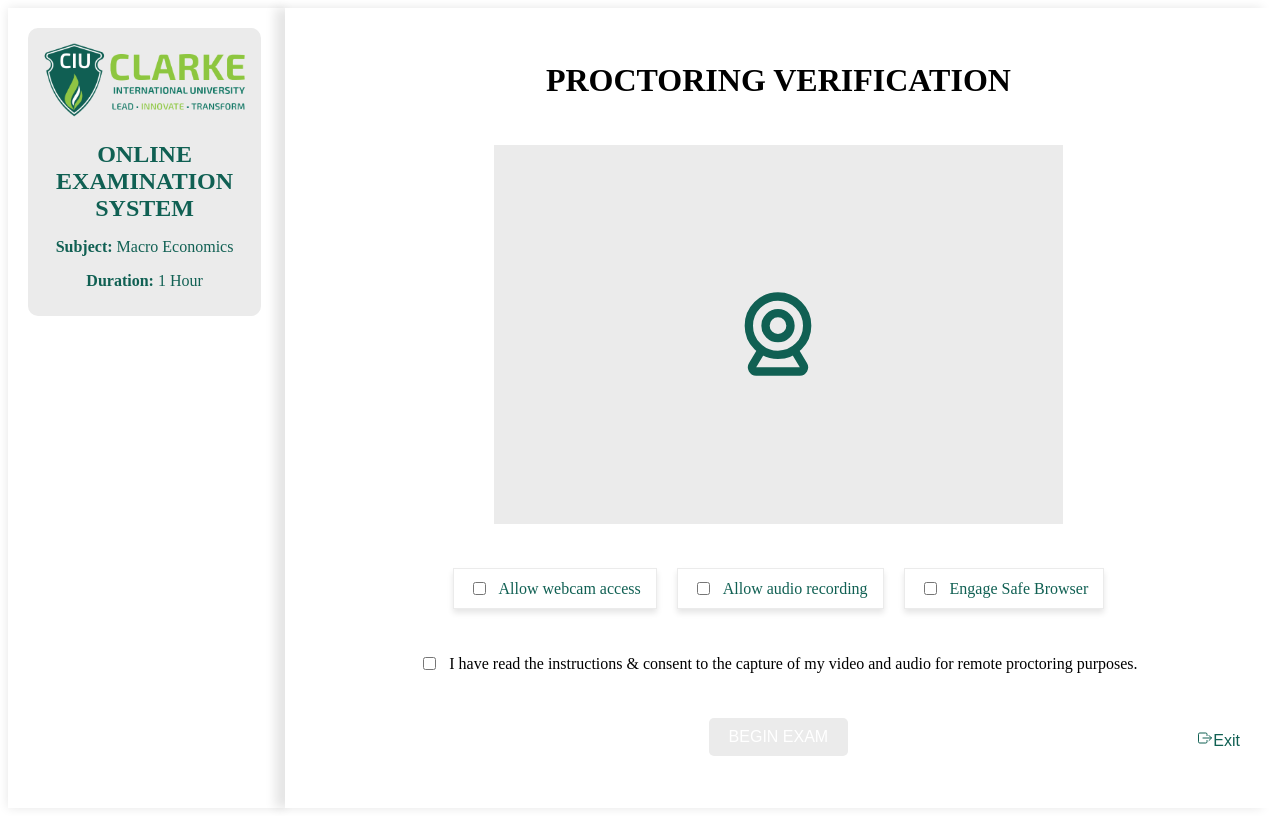
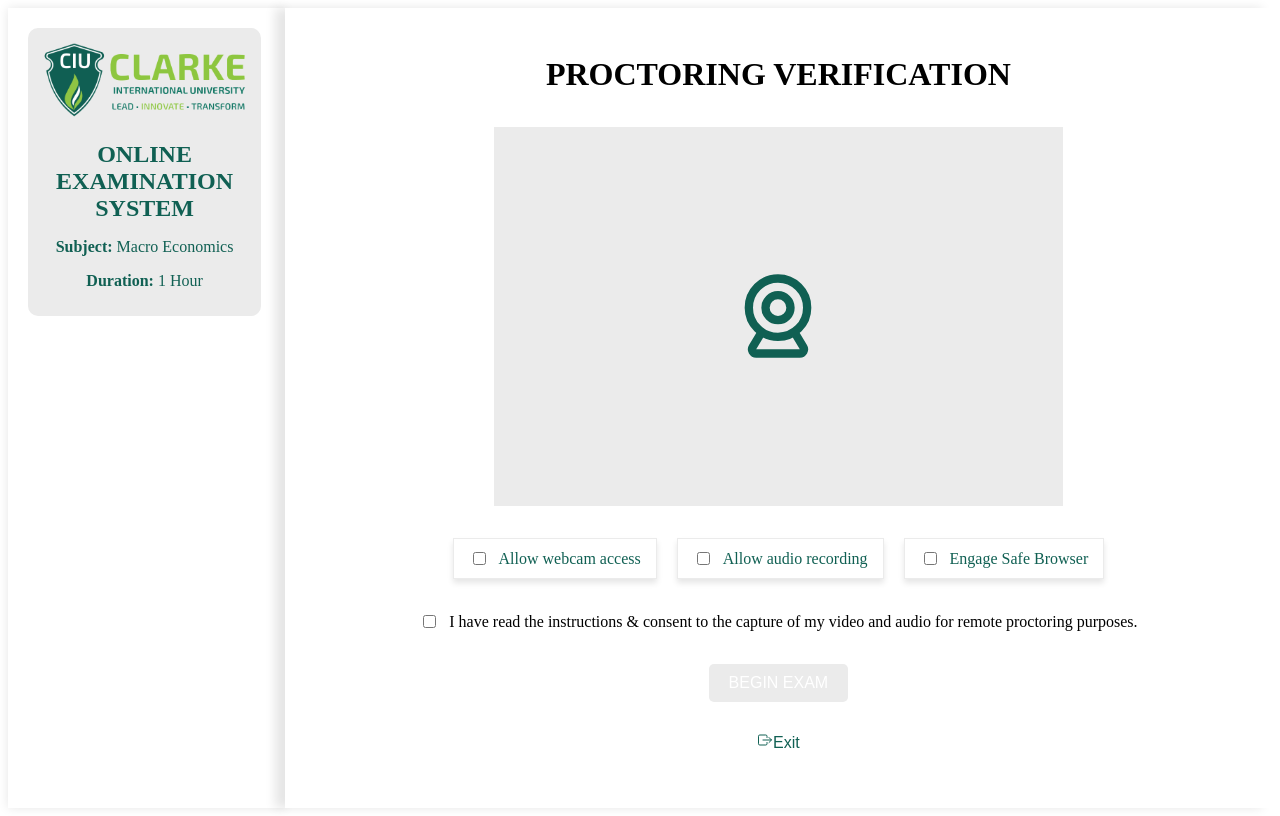
Before and after one commit to SarahAgemo/CIU-Frontend, a React (Vite) app in the folder ciu-frontend-project/: page /proctoring in a window 1280 px wide. Built offline with nearby package versions, Linux system fonts and the light colour scheme.

Commit message:
Adjusted the css

```diff
--- a/ciu-frontend-project/src/components/student/ExamDetails.css
+++ b/ciu-frontend-project/src/components/student/ExamDetails.css
@@ -24,7 +24,7 @@
 }
 
 /* Adjust layout for small screens */
-@media screen and (max-width: 800px) {
+@media screen and (max-width: 940px) {
   .exam-img-div {
     display: none; /* Hide logo */
   }
--- a/ciu-frontend-project/src/pages/student/ExamInstructions.css
+++ b/ciu-frontend-project/src/pages/student/ExamInstructions.css
@@ -51,7 +51,7 @@
 }
 
 /* Adjust layout for small screens */
-@media screen and (max-width: 800px) {
+@media screen and (max-width: 940px) {
   .instructions-overall {
     flex-direction: column; /* Stack elements vertically */
     width: 100%; /* Ensure full width */
--- a/ciu-frontend-project/src/pages/student/Proctoring.css
+++ b/ciu-frontend-project/src/pages/student/Proctoring.css
@@ -108,7 +108,7 @@
   font-size: 1rem;
   cursor: pointer;
 }
-@media screen and (max-width: 800px) {
+@media screen and (max-width: 940px) {
   .proctoring-overall {
     flex-direction: column; /* Stack elements vertically */
     width: 100%; /* Ensure full width */
@@ -134,7 +134,7 @@
   .video-container {
     width: 80%;
     justify-content: center;
-    padding-top: 60%; /* 4/5 of the width */
+    padding-top: 60%;
     height: 0; /* Set height to 0 and use padding to control the height */
     position: relative;
   }
--- a/ciu-frontend-project/src/pages/student/Proctoring.jsx
+++ b/ciu-frontend-project/src/pages/student/Proctoring.jsx
@@ -217,7 +217,6 @@
           <button
             className="exit-btn"
             onClick={() => (window.location.href = "/instructions")}
-            style={{ position: "absolute", bottom: "20px", right: "20px" }}
           >
             <IoExitOutline />
             Exit
```
